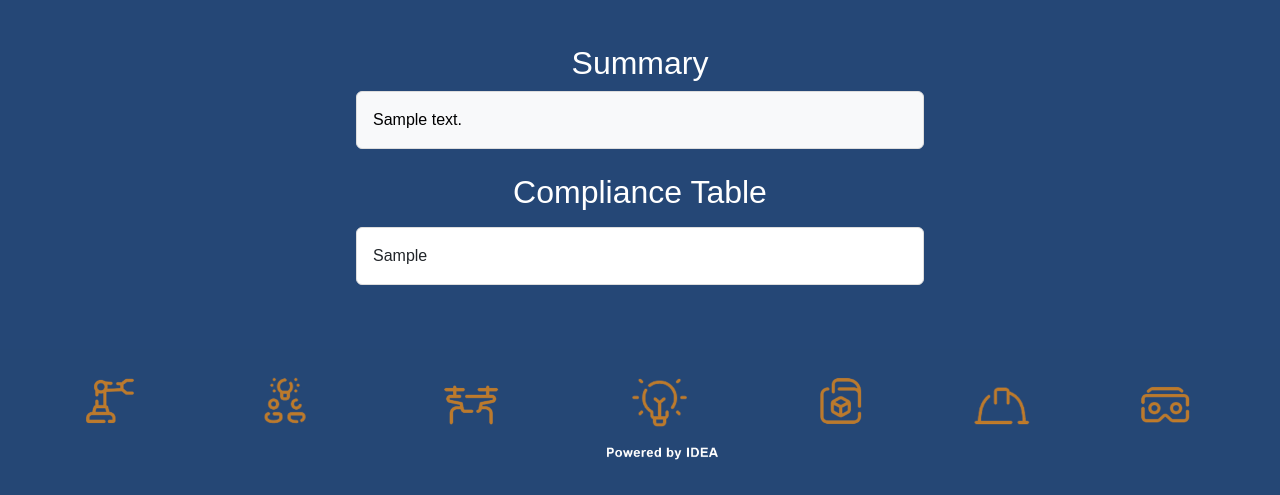
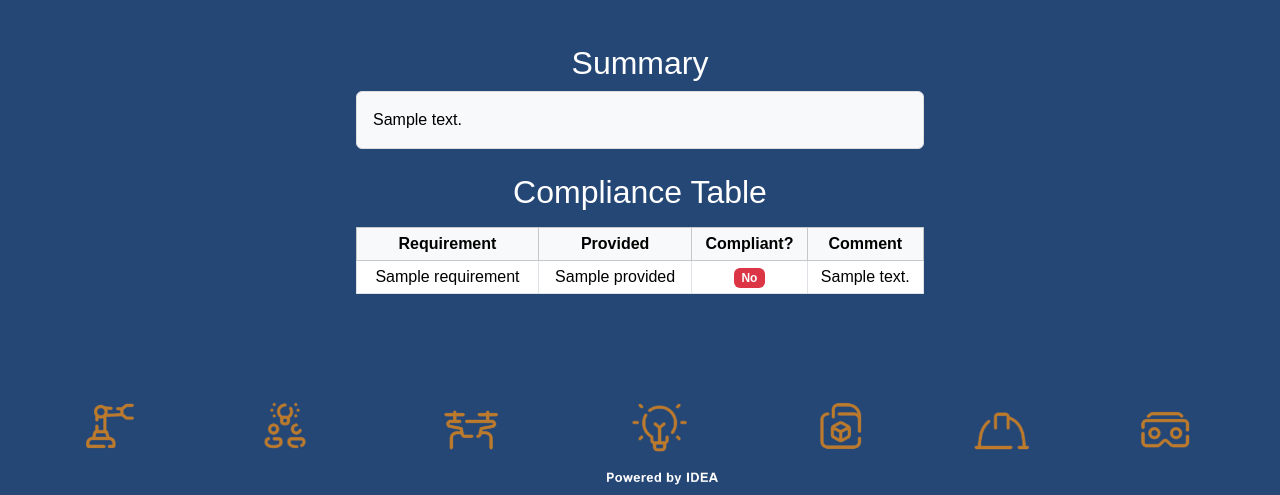
Before and after one commit to ccollucci/submittal-checker, a Flask app: template templates/index.html in a window 1280 px wide. Shown: the part 419-914 px from the top of the page. Before the commit the page ends 879 px from the top, so only its background shows below. Run offline with Flask 3, Linux system fonts and the light colour scheme; the template is opened without the code that fills it: most values are stand-ins (such as "Sample title", 1, 10 or a date in 2020).

Commit message:
revert: restore index for JSON-based GPT comparison table

```diff
--- a/templates/index.html
+++ b/templates/index.html
@@ -30,7 +30,6 @@
     .instructions {
       font-size: 1.2rem;
       line-height: 1.6;
-      font-weight: normal;
       color: #ffffff;
       margin-bottom: 2rem;
     }
@@ -41,13 +40,13 @@
       border: 1px solid #ddd;
       padding: 1rem;
       border-radius: 6px;
-      max-height: 600px;
-      overflow-x: auto;
+      max-height: 400px;
+      overflow-y: auto;
       text-align: left;
     }
 
-    .form-wrapper {
-      text-align: center;
+    .footer-img {
+      margin-top: 2rem;
     }
 
     .form-wrapper form {
@@ -55,34 +54,6 @@
       width: 100%;
       max-width: 400px;
       text-align: left;
-    }
-
-    .footer-img {
-      margin-top: 2rem;
-    }
-
-    table {
-      width: 100%;
-      border-collapse: collapse;
-      margin-top: 1rem;
-    }
-
-    th, td {
-      padding: 8px 12px;
-      border: 1px solid #ccc;
-      text-align: left;
-    }
-
-    th {
-      background-color: #e9ecef;
-    }
-
-    tr:nth-child(even) td {
-      background-color: #fdfdfd;
-    }
-
-    tr:nth-child(odd) td {
-      background-color: #f7f7f7;
     }
   </style>
 </head>
@@ -123,10 +94,35 @@
       <div class="result-box mt-2">{{ summary }}</div>
     {% endif %}
 
-    {% if rendered_table %}
+    {% if parsed_result %}
       <h2 class="mt-4 text-white">Compliance Table</h2>
-      <div class="result-box mt-3 bg-white text-dark">
-        {{ rendered_table | safe }}
+      <div class="table-responsive mt-3">
+        <table class="table table-bordered table-sm align-middle bg-white text-black">
+          <thead class="table-light">
+            <tr>
+              <th>Requirement</th>
+              <th>Provided</th>
+              <th>Compliant?</th>
+              <th>Comment</th>
+            </tr>
+          </thead>
+          <tbody>
+            {% for item in parsed_result %}
+            <tr>
+              <td>{{ item.requirement }}</td>
+              <td>{{ item.provided }}</td>
+              <td>
+                {% if item.compliance %}
+                  <span class="badge bg-success">Yes</span>
+                {% else %}
+                  <span class="badge bg-danger">No</span>
+                {% endif %}
+              </td>
+              <td>{{ item.comment }}</td>
+            </tr>
+            {% endfor %}
+          </tbody>
+        </table>
       </div>
     {% endif %}
   </div>
```
